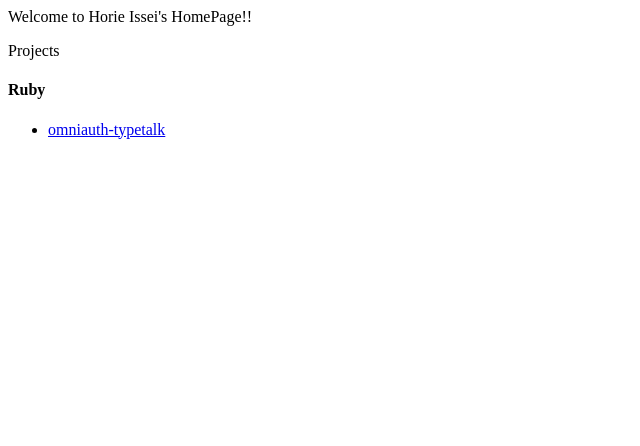
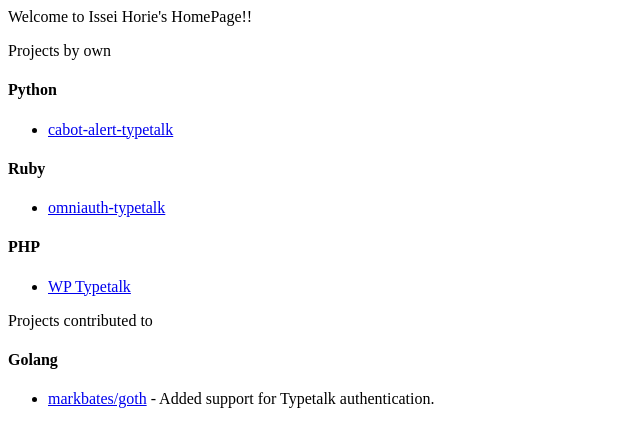
Before and after one commit to is2ei/site, a plain HTML site: page index.html in a window 1280 px wide. Shown: the whole page, without its empty margins (0-640 px from the left). Drawn offline with Linux system fonts and the light colour scheme.

Commit message:
Updated index.html

```diff
--- a/index.html
+++ b/index.html
@@ -1,8 +1,25 @@
-<p>Welcome to Horie Issei's HomePage!!</p>
+<p>Welcome to Issei Horie's HomePage!!</p>
 
-<p>Projects</p>
+<p>Projects by own</p>
+
+<h4>Python</h4>
+<ul>
+    <li><a href="https://pypi.org/project/cabot-alert-typetalk/" target="_blank">cabot-alert-typetalk</a></li>
+</ul>
 
 <h4>Ruby</h4>
 <ul>
     <li><a href="https://rubygems.org/gems/omniauth-typetalk" target="_blank">omniauth-typetalk</a></li>
 </ul>
+
+<h4>PHP</h4>
+<ul>
+    <li><a href="https://wordpress.org/plugins/wp-typetalk/" target="_blank">WP Typetalk</a></li>
+</ul>
+
+<p>Projects contributed to</p>
+
+<h4>Golang</h4>
+<ul>
+    <li><a href="https://github.com/markbates/goth" target="_blank">markbates/goth</a> - Added support for Typetalk authentication.</li>
+</ul>
```
